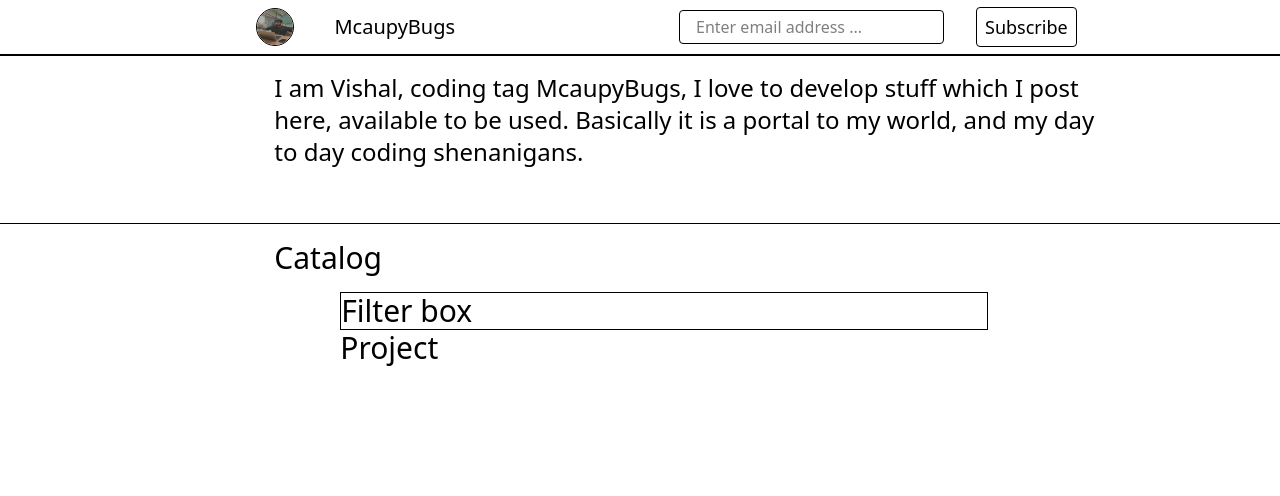
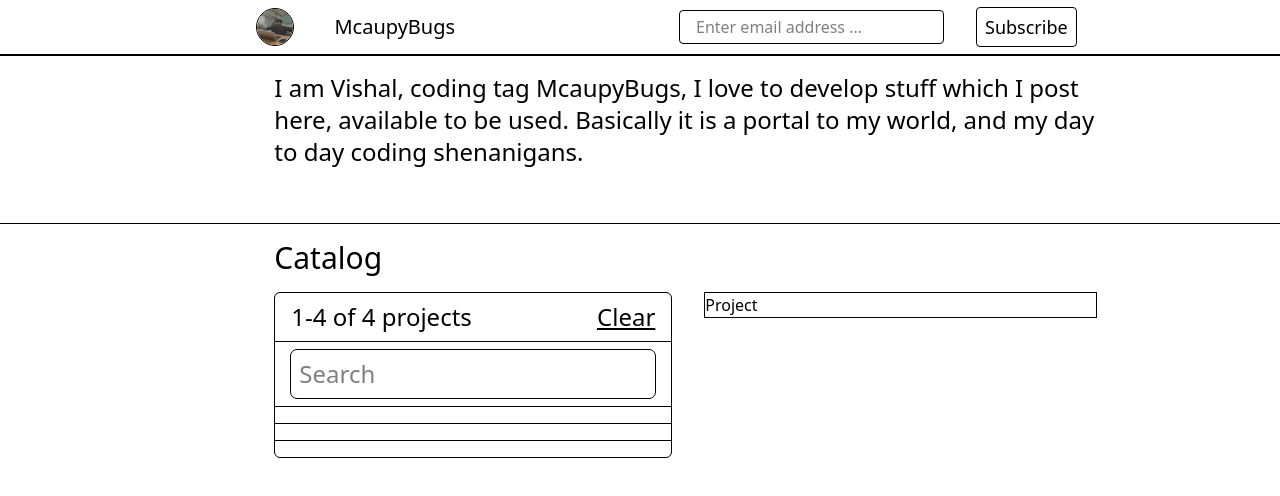
Before and after one commit to mcaupybugs/McaupyShop, a React (Create React App) app in the folder frontend/: page / in a window 1280 px wide. Shown: the top 496 px of the page. Built offline with nearby package versions, Linux system fonts and the light colour scheme.

Commit message:
Adding filter dialog box

```diff
--- a/frontend/src/components/FilterBox.jsx
+++ b/frontend/src/components/FilterBox.jsx
@@ -2,8 +2,23 @@ import React from 'react';
 
 const FilterBox = () => {
     return (
-        <div className='h-full w-full border'>
-            Filter box
+        <div className='h-full w-full border flex flex-3/12 flex-col text-2xl font-light rounded-md'>
+            <div className='h-full w-full flex flex-row justify-between pl-4 pr-4 pt-2 pb-2 border-b'>
+                <div>1-4 of 4 projects</div>
+                <div className='underline cursor-pointer'>Clear</div>
+            </div>
+            <div className='h-full w-full flex flex-row justify-between pl-4 pr-4 pt-2 pb-2 border-b'>
+                <input className="outline rounded-md p-2" placeholder='Search'></input>
+            </div>
+            <div className='h-full w-full flex flex-row justify-between pl-4 pr-4 pt-2 pb-2 border-b'>
+
+            </div>
+            <div className='h-full w-full flex flex-row justify-between pl-4 pr-4 pt-2 pb-2 border-b'>
+
+            </div>
+            <div className='h-full w-full flex flex-row justify-between pl-4 pr-4 pt-2 pb-2'>
+
+            </div>
         </div>
     )
 }
--- a/frontend/src/components/Project.jsx
+++ b/frontend/src/components/Project.jsx
@@ -2,7 +2,7 @@ import React from 'react';
 
 const Project = () => {
     return (
-        <div>
+        <div className='h-full w-full flex flex-row flex-9/12 border'>
             Project
         </div>
     )
--- a/frontend/src/pages/HomePage.jsx
+++ b/frontend/src/pages/HomePage.jsx
@@ -6,49 +6,49 @@ import Project from '../components/Project';
 const HomePage = () => {
     return (
         <div className='h-full w-full flex flex-col'>
-            <div>
+            <div className='sticky top-0 z-50 bg-white'>
                 <Navbar></Navbar>
             </div>
             {/* rest of the page, after the navbar vertically */}
             <div className='h-full w-full flex flex-col'>
                 {/* horizontal diving the page into three sections to ensure margins on both ends */}
                 <div className='h-42 w-full flex flex-row border-b'>
-                    <div className='h-full w-full basis-3/14'>
+                    <div className='h-full w-full flex-3/14'>
 
                     </div>
-                    <div className='h-full w-full flex flex-col basis-9/14'>
-                        <div className='h-full w-full text-2xl pt-4 font-light'>
+                    <div className='h-full w-full flex flex-col flex-9/14'>
+                        <div className='h-full w-full text-2xl pt-4 font-light overflow-auto'>
                             I am Vishal, coding tag McaupyBugs, I love to develop stuff which I post here, available to be used. Basically it is a portal to my world, and my day to day coding shenanigans.
                         </div>
                     </div>
-                    <div className='h-full w-full basis-2/14'>
+                    <div className='h-full w-full flex-2/14'>
 
                     </div>
                 </div>
                 <div className='h-full w-full flex flex-row'>
-                    <div className='h-full w-full basis-3/14'>
+                    <div className='h-full w-full flex-3/14'>
 
                     </div>
-                    <div className='h-full w-full flex flex-col basis-9/14'>
+                    <div className='h-full w-full flex flex-col flex-9/14'>
                         <div className='h-full w-full text-3xl pt-4 font-small'>
                             Catalog
                         </div>
                     </div>
-                    <div className='h-full w-full basis-2/14'>
+                    <div className='h-full w-full flex-2/14'>
 
                     </div>
                 </div>
                 <div className='h-full w-full flex flex-row '>
-                    <div className='h-full w-full basis-2xl'>
+                    <div className='h-full w-full flex-3/14'>
 
                     </div>
-                    <div className='h-full w-full flex flex-col'>
-                        <div className='h-full w-full text-3xl pt-4 font-small'>
+                    <div className='h-full w-full flex flex-col flex-9/14'>
+                        <div className='h-full w-full flex flex-row pt-4 gap-8'>
                             <FilterBox></FilterBox>
                             <Project></Project>
                         </div>
                     </div>
-                    <div className='h-full w-full basis-xl'>
+                    <div className='h-full w-full flex-2/14'>
 
                     </div>
                 </div>
```
